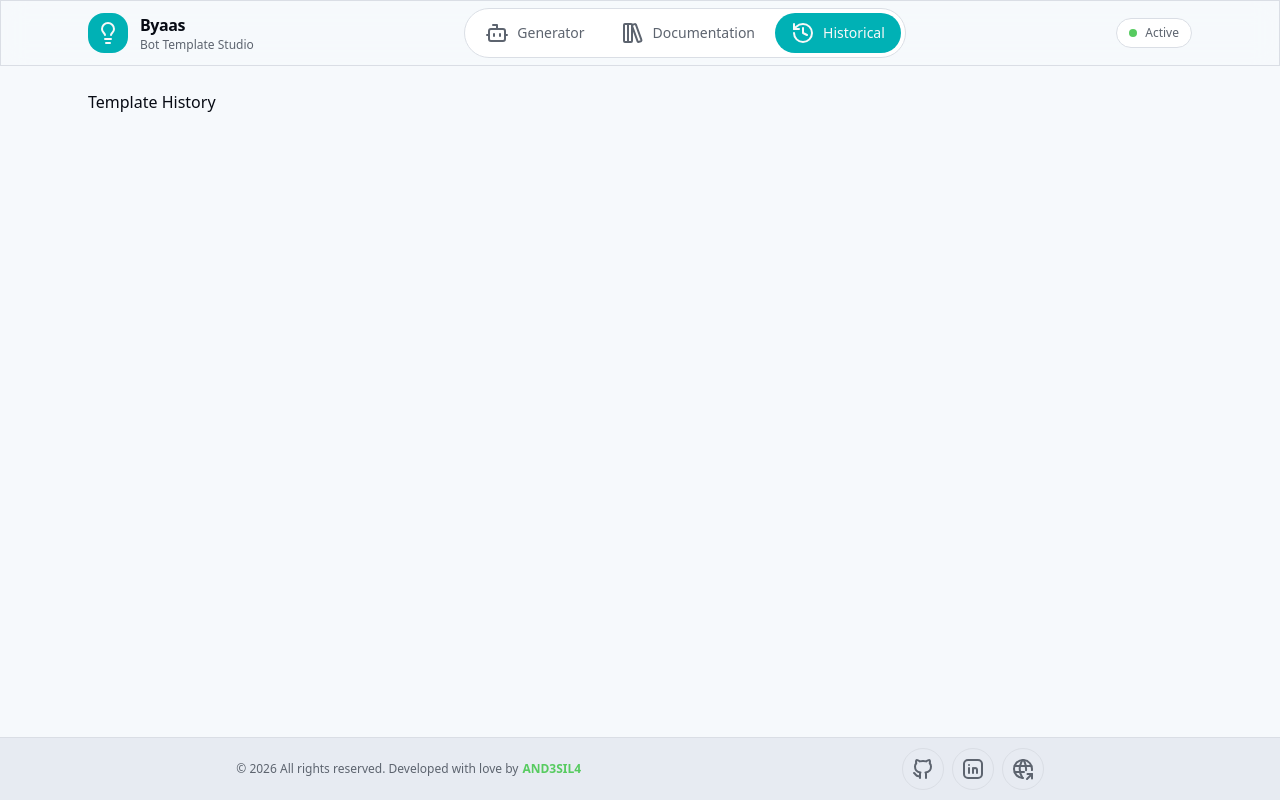
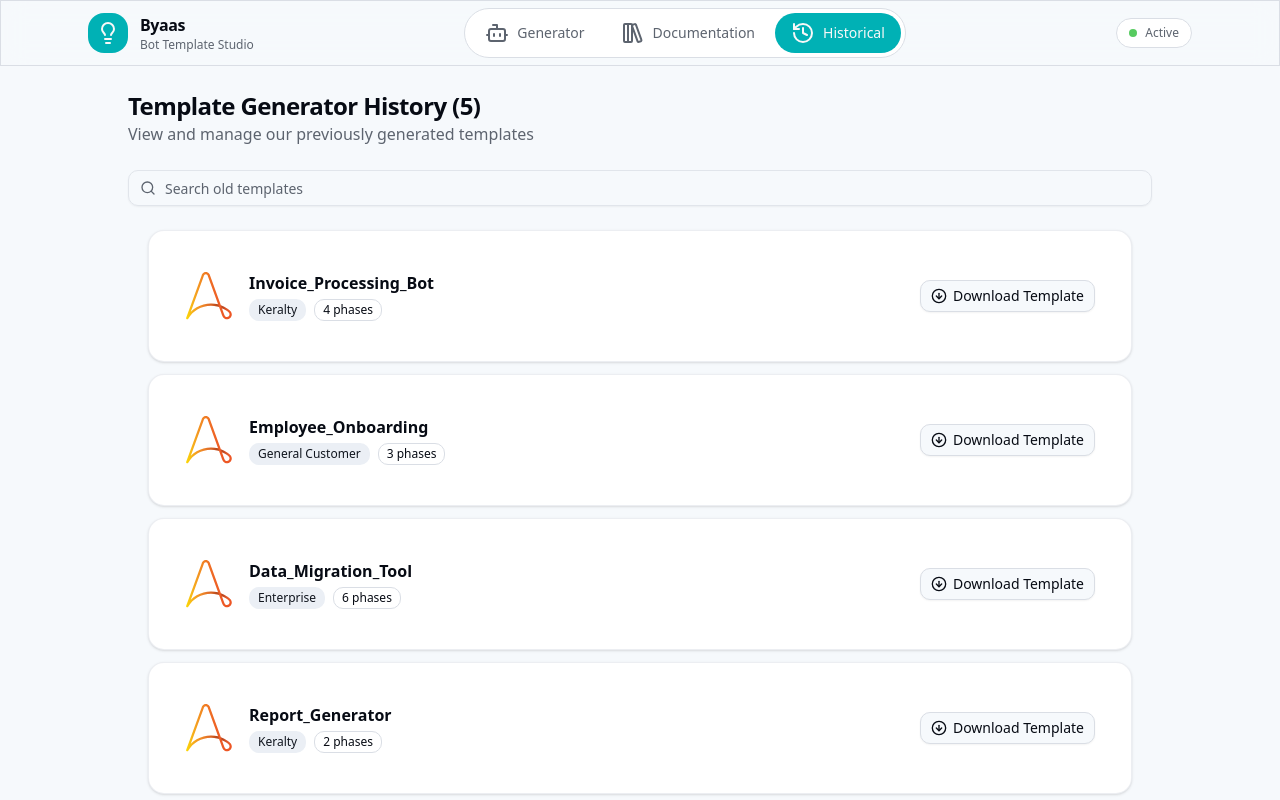
Before and after one commit to AND3SIL4/generate-template-aa, a React (Vite) app: page / in a window 1280 px wide. Both pictures are taken after a click on the button "Historical". Shown: the top 800 px of the page. Built offline with nearby package versions, Linux system fonts and the light colour scheme.

Commit message:
create the basic frontend in history section

```diff
--- a/src/components/template-history.tsx
+++ b/src/components/template-history.tsx
@@ -1,4 +1,120 @@
+import { Card, CardContent } from "@/components/ui/card";
+import { Input } from "@/components/ui/input";
+import { mockHistory } from "@/lib/history";
+import { HistoryItem } from "@/lib/interfaces/history-interface";
+import {
+  ArrowDownCircleIcon,
+  Clock,
+  FolderOpen,
+  SearchIcon,
+} from "lucide-react";
+import { useState } from "react";
+import { toast } from "sonner";
+import AutomationAnywhereIcon from "./icons/automation-anywhere-icon";
+import { Badge } from "./ui/badge";
+import { Button } from "./ui/button";
+
 const TemplateHistory = () => {
-  return <h1>Template History</h1>
-}
+  const [searchQuery, setSearchQuery] = useState<string>("");
+  const [history, setHistory] = useState<HistoryItem[]>(mockHistory);
+
+  const filteredHistory = history.filter((item) => {
+    const machesSearch = item.projectName
+      .toLowerCase()
+      .includes(searchQuery.toLowerCase());
+    return machesSearch;
+  });
+
+  const redownload = () => {
+    toast.success("Template ready to use", {
+      icon: null,
+      description: (
+        <div className="flex items-center gap-1">
+          <FolderOpen className="h-4 w-4 text-shadow-green-700" />
+          <span>Template download successfully, check your folder!</span>
+        </div>
+      ),
+    });
+  };
+
+  return (
+    <div className="mx-auto max-w-5xl space-y-6">
+      {/* Header */}
+      <div className="flex flex-col gap-4">
+        <div>
+          <h2 className="text-2xl font-bold tracking-tight">
+            Template Generator History ({history.length.toString()})
+          </h2>
+          <p className="text-muted-foreground">
+            View and manage our previously generated templates
+          </p>
+        </div>
+      </div>
+
+      {/* Filters section */}
+      <div className="flex flex-col gap-3 sm:flex-row">
+        <div className="relative flex-1">
+          <SearchIcon className="absolute left-3 top-1/2 h-4 w-4 -translate-y-1/2 text-muted-foreground" />
+          <Input
+            placeholder="Search old templates"
+            value={searchQuery}
+            onChange={(e) => setSearchQuery(e.target.value)}
+            className="pl-9"
+          />
+        </div>
+      </div>
+
+      {/* History List */}
+      {filteredHistory.length === 0 ? (
+        <Card>
+          <CardContent className="flex flex-col items-center justify-center py-16">
+            <Clock />
+            <h3 className="mt-4 text-lg font-semibold">No templates found</h3>
+            <p className="mt-1 text-sm text-muted-foreground">
+              {history.length === 0
+                ? "Generated templates will appear here"
+                : "Try adjunting your search values"}
+            </p>
+          </CardContent>
+        </Card>
+      ) : (
+        <div className="space-y-3 px-5">
+          {filteredHistory.map((item) => (
+            <Card
+              key={item.id}
+              className="px-5 group border-border/50 transition-all hover:border-primary/30 hover:shadow-md"
+            >
+              <CardContent className="flex items-center gap-4 p-4">
+                <AutomationAnywhereIcon />
+                {/* Template information history */}
+                <div className="min-w-0 flex-1">
+                  <h3 className="truncate font-semibold">{item.projectName}</h3>
+                  <div className="mt-1 flex flex-wrap items-center gap-2 text-sm text-muted-foreground">
+                    <Badge variant="secondary">{item.customer}</Badge>
+                    <Badge variant="outline">
+                      {item.phases} phase{item.phases !== 1 ? "s" : ""}
+                    </Badge>
+                  </div>
+                </div>
+
+                {/* Downloading old template action */}
+                <div className="flex justify-center gap-2">
+                  <Button
+                    variant="outline"
+                    size="sm"
+                    onClick={() => redownload()}
+                    className="hidden sm:flex"
+                  >
+                    <ArrowDownCircleIcon />
+                    Download Template
+                  </Button>
+                </div>
+              </CardContent>
+            </Card>
+          ))}
+        </div>
+      )}
+    </div>
+  );
+};
 export default TemplateHistory;
```
